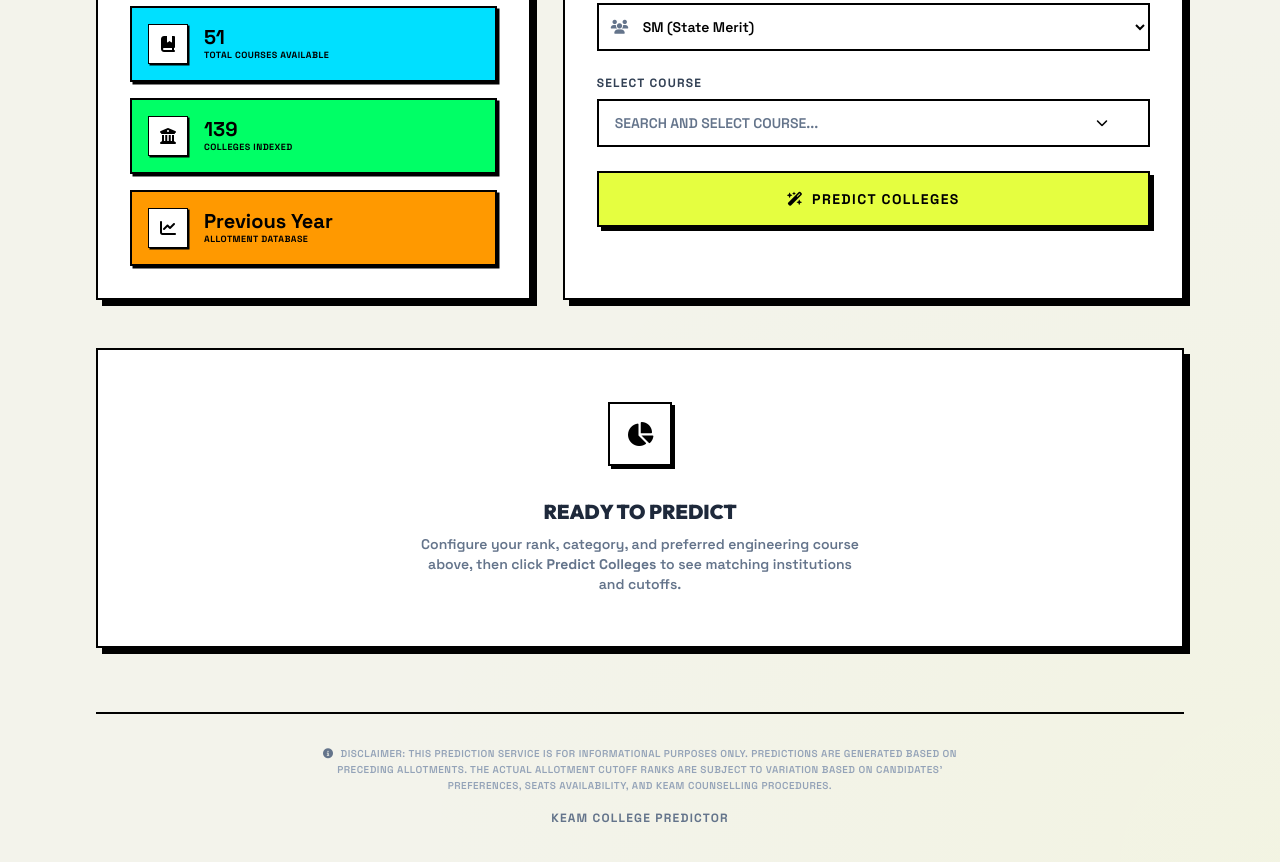
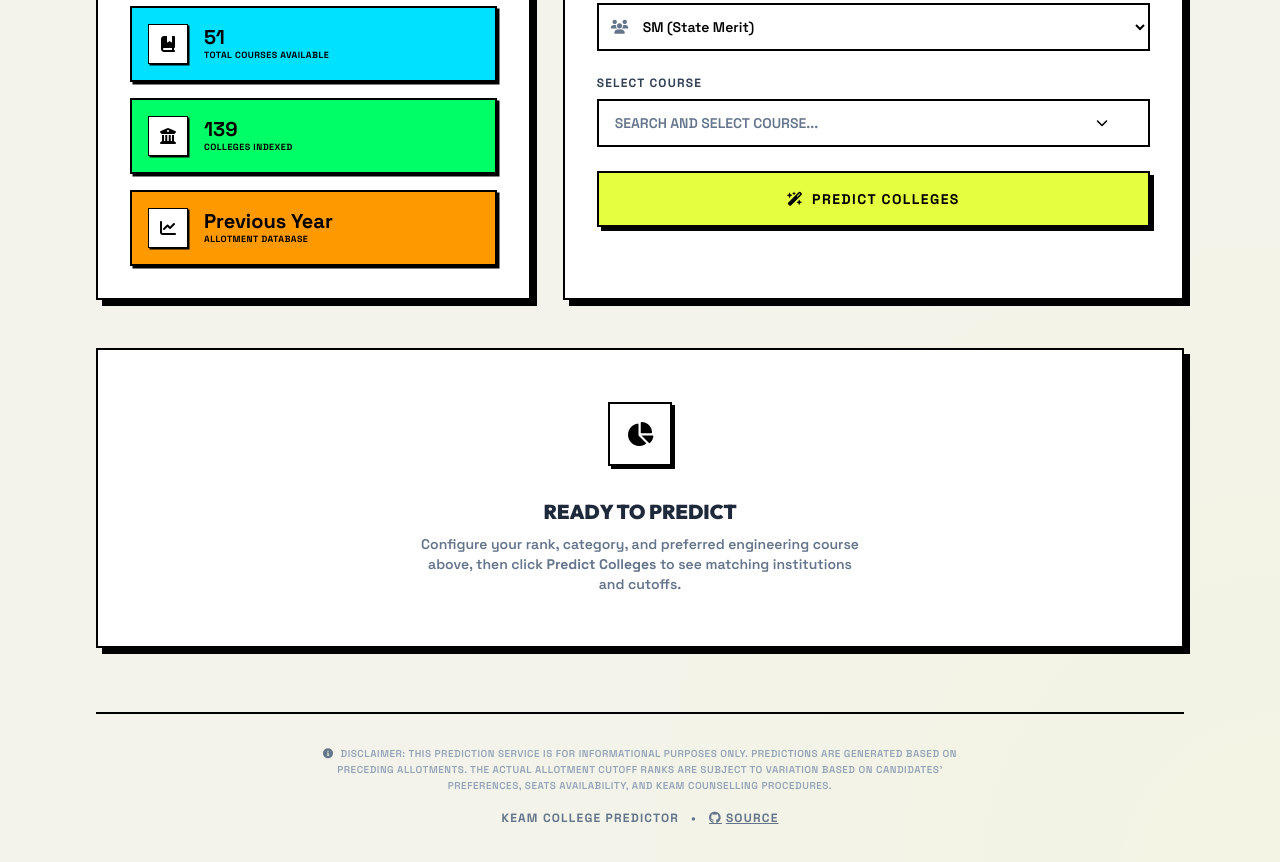
Before and after one commit to madhavbiju/Keam-College-Predictor, a website: page index.html in a window 1280 px wide. Shown: the part 327-1189 px from the top of the page. Drawn offline with nearby package versions, Linux system fonts and the light colour scheme.

Commit message:
feat: add GitHub repository link to footer navigation

```diff
--- a/index.html
+++ b/index.html
@@ -270,8 +270,12 @@
       <p class="text-[10px] font-semibold text-slate-400 dark:text-slate-500 max-w-2xl mx-auto leading-relaxed uppercase tracking-wider">
         <i class="fa-solid fa-circle-info mr-1 text-slate-500"></i> Disclaimer: This prediction service is for informational purposes only. Predictions are generated based on preceding allotments. The actual allotment cutoff ranks are subject to variation based on candidates' preferences, seats availability, and KEAM counselling procedures.
       </p>
-      <div class="text-xs font-black uppercase tracking-widest text-slate-500 dark:text-slate-400 flex items-center justify-center space-x-2">
+      <div class="text-xs font-black uppercase tracking-widest text-slate-500 dark:text-slate-400 flex items-center justify-center space-x-3">
         <span>KEAM College Predictor</span>
+        <span>&bull;</span>
+        <a href="https://github.com/madhavbiju/Keam-College-Predictor" target="_blank" rel="noopener noreferrer" class="hover:text-black dark:hover:text-[#f3f4f6] underline flex items-center transition-colors">
+          <i class="fa-brands fa-github mr-1"></i> Source
+        </a>
       </div>
     </footer>
   </div>
```
